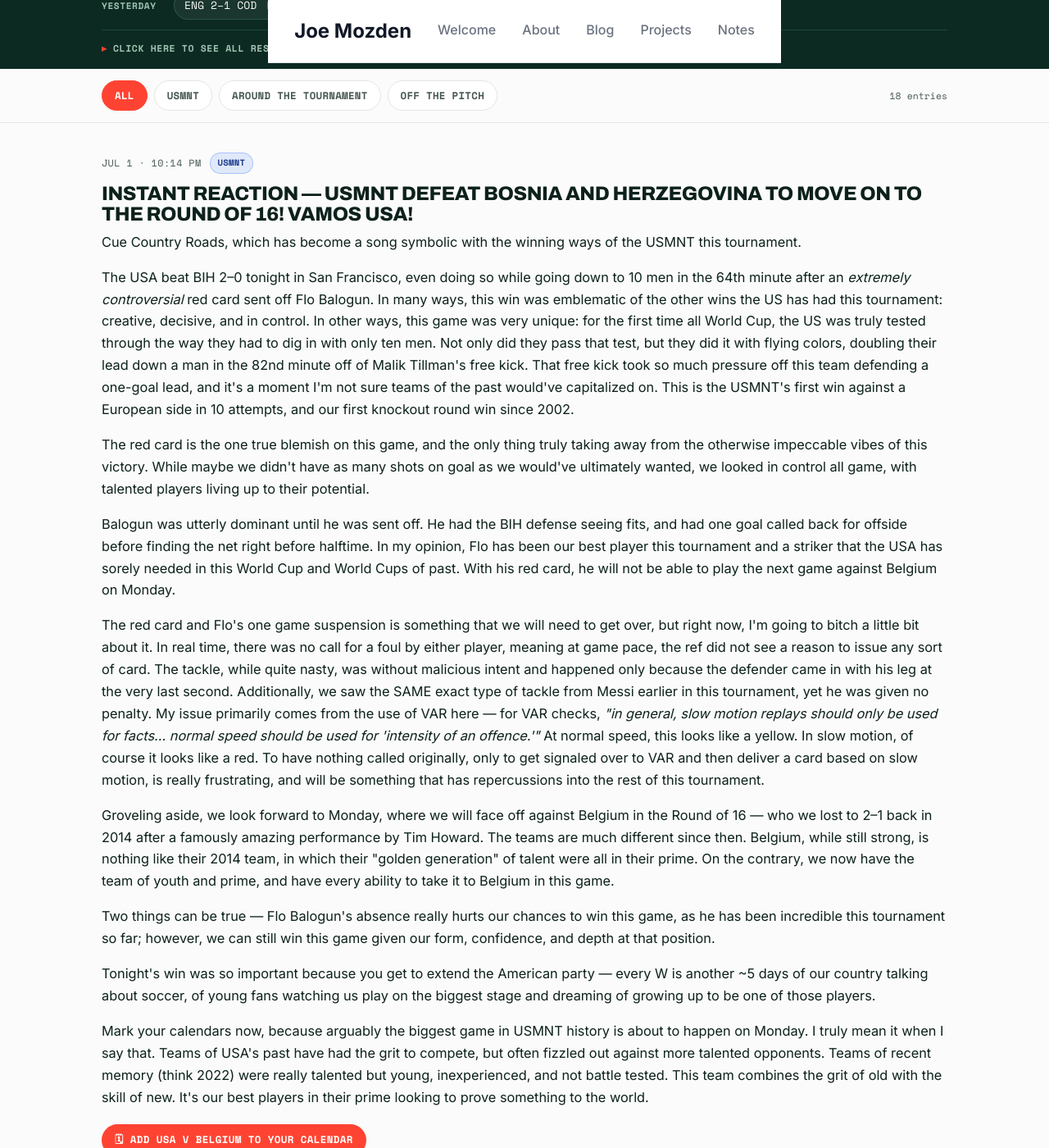
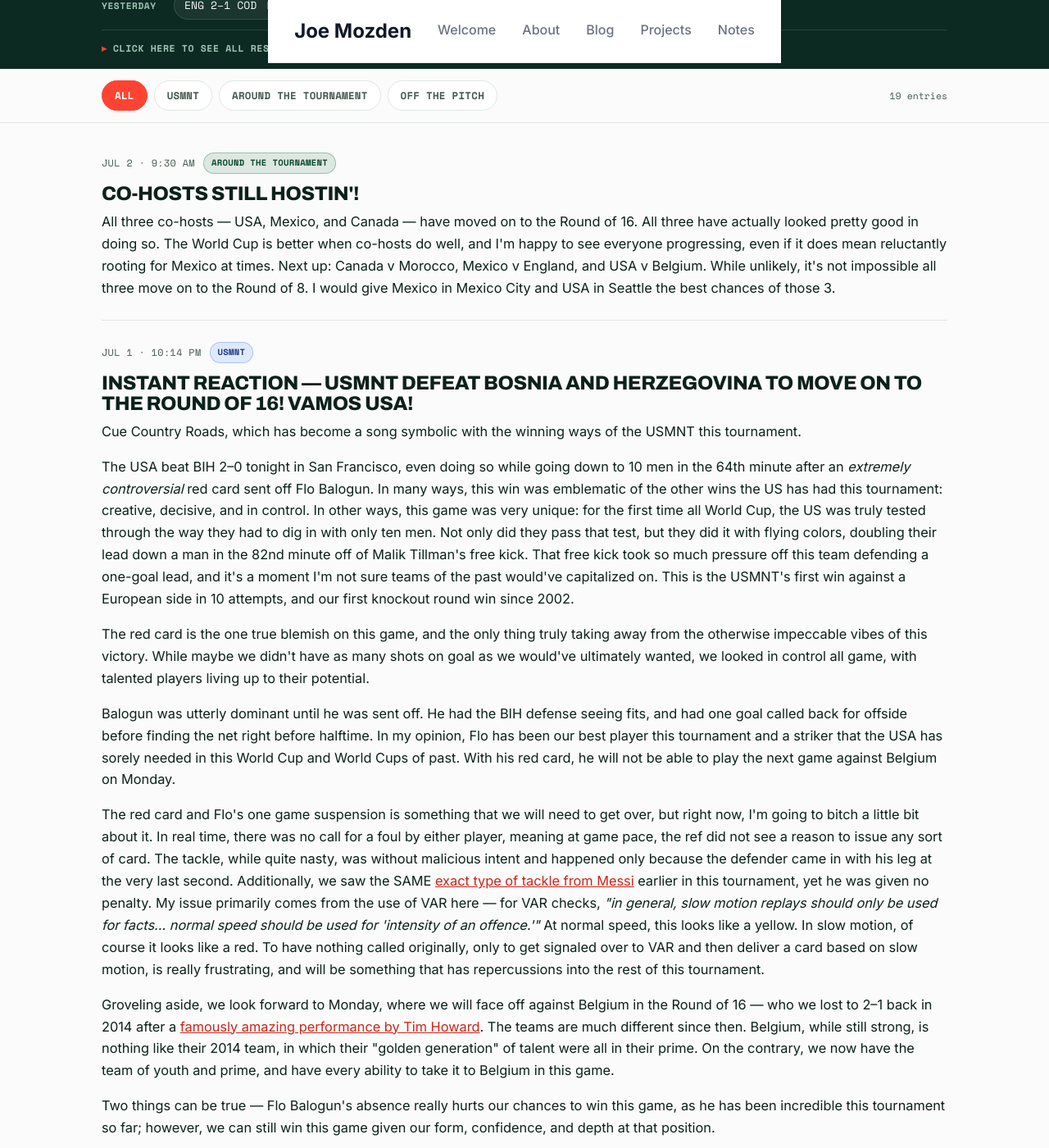
Before and after one commit to jmozden3/jmozden3.github.io, a Jekyll site: the page built from _posts/2026-06-11-world-cup-log.md, in a window 1280 px wide and 1400 px high, scrolled down 572 px. Shown: the whole window at 82% size. Built offline with Jekyll 4.4.1, drawn with Linux system fonts in a browser that asks for light colours.

Commit message:
Add co-hosts R16 entry; add Bosnia highlights + Messi/Howard video links

```diff
--- a/_posts/2026-06-11-world-cup-log.md
+++ b/_posts/2026-06-11-world-cup-log.md
@@ -212,6 +212,16 @@ image: https://jmozden3.github.io/assets/images/usmnt-goal-hug.png
 <div class="wcl-stream">
   <div class="wrap">
 
+    <!-- Around the tournament: all three co-hosts reach the R16 -->
+    <article class="wc-entry" data-tags="tournament" data-time="2026-07-02T09:30">
+      <div class="wc-entry-meta">
+        <span class="wc-time">Jul 2 · 9:30 AM</span>
+        <span class="chip tournament">Around the tournament</span>
+      </div>
+      <h3>Co-hosts still hostin'!</h3>
+      <p>All three co-hosts — USA, Mexico, and Canada — have moved on to the Round of 16. All three have actually looked pretty good in doing so. The World Cup is better when co-hosts do well, and I'm happy to see everyone progressing, even if it does mean reluctantly rooting for Mexico at times. Next up: Canada v Morocco, Mexico v England, and USA v Belgium. While unlikely, it's not impossible all three move on to the Round of 8. I would give Mexico in Mexico City and USA in Seattle the best chances of those 3.</p>
+    </article>
+
     <!-- USMNT: instant reaction — beat Bosnia & Herzegovina to reach the R16 -->
     <article class="wc-entry" data-tags="usmnt" data-time="2026-07-01T22:14">
       <div class="wc-entry-meta">
@@ -223,13 +233,16 @@ image: https://jmozden3.github.io/assets/images/usmnt-goal-hug.png
       <p>The USA beat BIH 2&ndash;0 tonight in San Francisco, even doing so while going down to 10 men in the 64th minute after an <em>extremely controversial</em> red card sent off Flo Balogun. In many ways, this win was emblematic of the other wins the US has had this tournament: creative, decisive, and in control. In other ways, this game was very unique: for the first time all World Cup, the US was truly tested through the way they had to dig in with only ten men. Not only did they pass that test, but they did it with flying colors, doubling their lead down a man in the 82nd minute off of Malik Tillman's free kick. That free kick took so much pressure off this team defending a one-goal lead, and it's a moment I'm not sure teams of the past would've capitalized on. This is the USMNT's first win against a European side in 10 attempts, and our first knockout round win since 2002.</p>
       <p>The red card is the one true blemish on this game, and the only thing truly taking away from the otherwise impeccable vibes of this victory. While maybe we didn't have as many shots on goal as we would've ultimately wanted, we looked in control all game, with talented players living up to their potential.</p>
       <p>Balogun was utterly dominant until he was sent off. He had the BIH defense seeing fits, and had one goal called back for offside before finding the net right before halftime. In my opinion, Flo has been our best player this tournament and a striker that the USA has sorely needed in this World Cup and World Cups of past. With his red card, he will not be able to play the next game against Belgium on Monday.</p>
-      <p>The red card and Flo's one game suspension is something that we will need to get over, but right now, I'm going to bitch a little bit about it. In real time, there was no call for a foul by either player, meaning at game pace, the ref did not see a reason to issue any sort of card. The tackle, while quite nasty, was without malicious intent and happened only because the defender came in with his leg at the very last second. Additionally, we saw the SAME exact type of tackle from Messi earlier in this tournament, yet he was given no penalty. My issue primarily comes from the use of VAR here — for VAR checks, <em>"in general, slow motion replays should only be used for facts&hellip; normal speed should be used for 'intensity of an offence.'"</em> At normal speed, this looks like a yellow. In slow motion, of course it looks like a red. To have nothing called originally, only to get signaled over to VAR and then deliver a card based on slow motion, is really frustrating, and will be something that has repercussions into the rest of this tournament.</p>
-      <p>Groveling aside, we look forward to Monday, where we will face off against Belgium in the Round of 16 — who we lost to 2&ndash;1 back in 2014 after a famously amazing performance by Tim Howard. The teams are much different since then. Belgium, while still strong, is nothing like their 2014 team, in which their "golden generation" of talent were all in their prime. On the contrary, we now have the team of youth and prime, and have every ability to take it to Belgium in this game.</p>
+      <p>The red card and Flo's one game suspension is something that we will need to get over, but right now, I'm going to bitch a little bit about it. In real time, there was no call for a foul by either player, meaning at game pace, the ref did not see a reason to issue any sort of card. The tackle, while quite nasty, was without malicious intent and happened only because the defender came in with his leg at the very last second. Additionally, we saw the SAME <a href="https://www.youtube.com/watch?v=xHKoOiWE8Wg" target="_blank" rel="noopener">exact type of tackle from Messi</a> earlier in this tournament, yet he was given no penalty. My issue primarily comes from the use of VAR here — for VAR checks, <em>"in general, slow motion replays should only be used for facts&hellip; normal speed should be used for 'intensity of an offence.'"</em> At normal speed, this looks like a yellow. In slow motion, of course it looks like a red. To have nothing called originally, only to get signaled over to VAR and then deliver a card based on slow motion, is really frustrating, and will be something that has repercussions into the rest of this tournament.</p>
+      <p>Groveling aside, we look forward to Monday, where we will face off against Belgium in the Round of 16 — who we lost to 2&ndash;1 back in 2014 after a <a href="https://www.youtube.com/watch?v=nyDS6hLJXmM" target="_blank" rel="noopener">famously amazing performance by Tim Howard</a>. The teams are much different since then. Belgium, while still strong, is nothing like their 2014 team, in which their "golden generation" of talent were all in their prime. On the contrary, we now have the team of youth and prime, and have every ability to take it to Belgium in this game.</p>
       <p>Two things can be true — Flo Balogun's absence really hurts our chances to win this game, as he has been incredible this tournament so far; however, we can still win this game given our form, confidence, and depth at that position.</p>
       <p>Tonight's win was so important because you get to extend the American party — every W is another ~5 days of our country talking about soccer, of young fans watching us play on the biggest stage and dreaming of growing up to be one of those players.</p>
       <p>Mark your calendars now, because arguably the biggest game in USMNT history is about to happen on Monday. I truly mean it when I say that. Teams of USA's past have had the grit to compete, but often fizzled out against more talented opponents. Teams of recent memory (think 2022) were really talented but young, inexperienced, and not battle tested. This team combines the grit of old with the skill of new. It's our best players in their prime looking to prove something to the world.</p>
       <p><a class="wc-cal" href="{{ '/assets/usmnt-belgium.ics' | relative_url }}">🗓 Add USA v Belgium to your calendar</a></p>
       <p>We've met expectations, if not exceeded them, based on "vibes" alone. Monday gives us the chance, on home soil, to beat a good European team and declare to the world that we have arrived as a soccer nation. Vamos USA, and make us proud. LFG.</p>
+      <div class="wc-video">
+        <iframe src="https://www.youtube.com/embed/NuuMIICMQxo" title="USA 2–0 Bosnia and Herzegovina — highlights" loading="lazy" allow="accelerometer; autoplay; clipboard-write; encrypted-media; gyroscope; picture-in-picture; web-share" allowfullscreen></iframe>
+      </div>
     </article>
 
     <!-- Around the tournament: contenders check-in entering the knockouts -->
```
